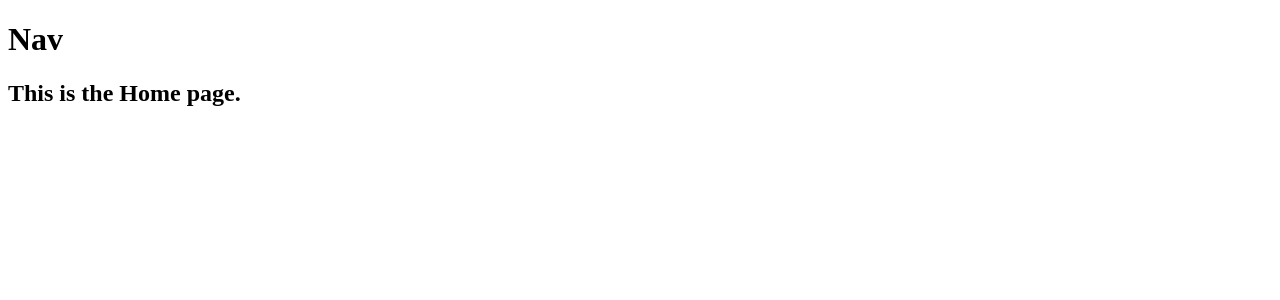
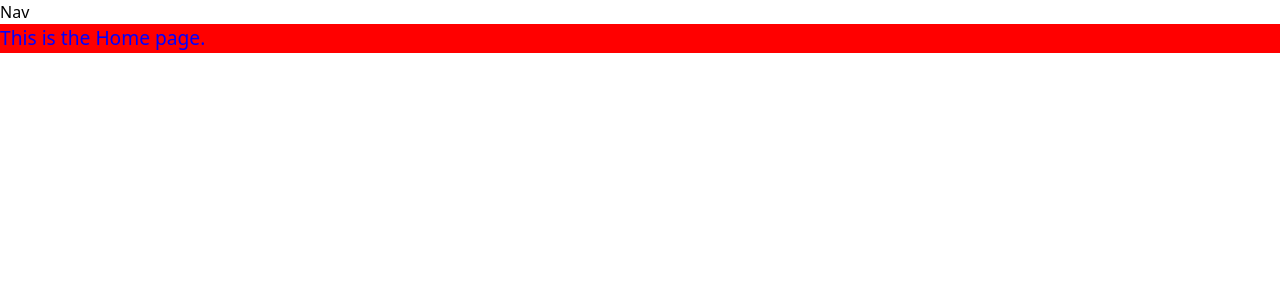
Before and after one commit to omkar3602/Bridgestone-Idea-Management-Platform, a Django app: template mainapp/templates/mainapp/index.html in a window 1280 px wide. Shown: the top 300 px of the page. Run offline with Django 3.2, Linux system fonts and the light colour scheme; the template is opened without the code that fills it, so the values that code supplies are empty; some libraries are stand-ins or nearby versions.

Commit message:
tailwind base

```diff
--- a/mainapp/templates/mainapp/base.html
+++ b/mainapp/templates/mainapp/base.html
@@ -4,6 +4,35 @@
     <meta charset="UTF-8">
     <meta http-equiv="X-UA-Compatible" content="IE=edge">
     <meta name="viewport" content="width=device-width, initial-scale=1.0">
+    <link rel="preconnect" href="https://fonts.googleapis.com">
+    <link rel="preconnect" href="https://fonts.gstatic.com" crossorigin>
+    <link href="https://fonts.googleapis.com/css2?family=Nunito:wght@200;300;500;600;900&display=swap" rel="stylesheet">
+    <script src="https://cdn.tailwindcss.com"></script>
+    <script>
+        tailwind.config = {
+            theme: {
+                extend: {
+                    fontFamily: {
+                        nunito: ["Nunito", "sans-serif"],
+                    },
+                    colors: {
+                        primary_red: '#c50d20',
+                        dark_grey: '#333439',
+                        light_grey: '#b4b4b4',
+                    }
+                }
+            }
+        }
+    </script>
+    <style type="text/tailwindcss">
+        @layer utilities {
+          .main_heading {
+            font-size: larger;
+            background-color: red;
+            color: blue;
+          }
+        }
+      </style>
     <title>{% block title %}{% endblock title %}</title>
 </head>
 <body>
--- a/mainapp/templates/mainapp/index.html
+++ b/mainapp/templates/mainapp/index.html
@@ -4,5 +4,5 @@
 {% block title %}Bridgestone{% endblock title %}
 
 {% block content %}
-<h2>This is the Home page.</h2>
+<h2 class="main_heading">This is the Home page.</h2>
 {% endblock content %}
```
